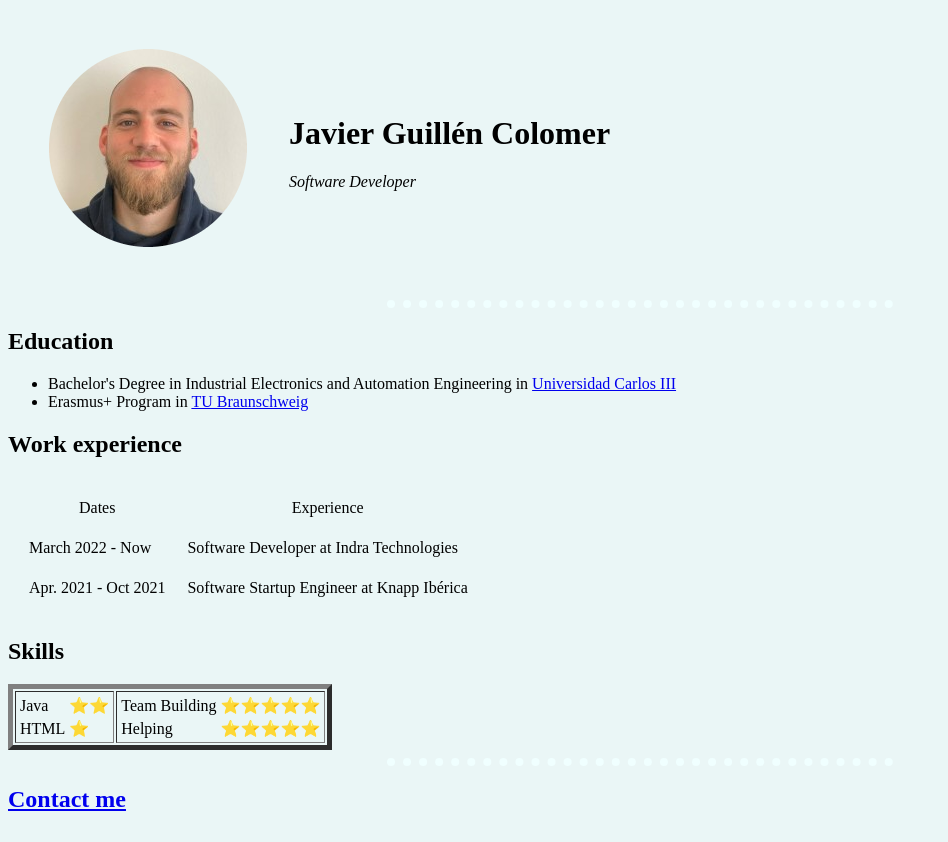
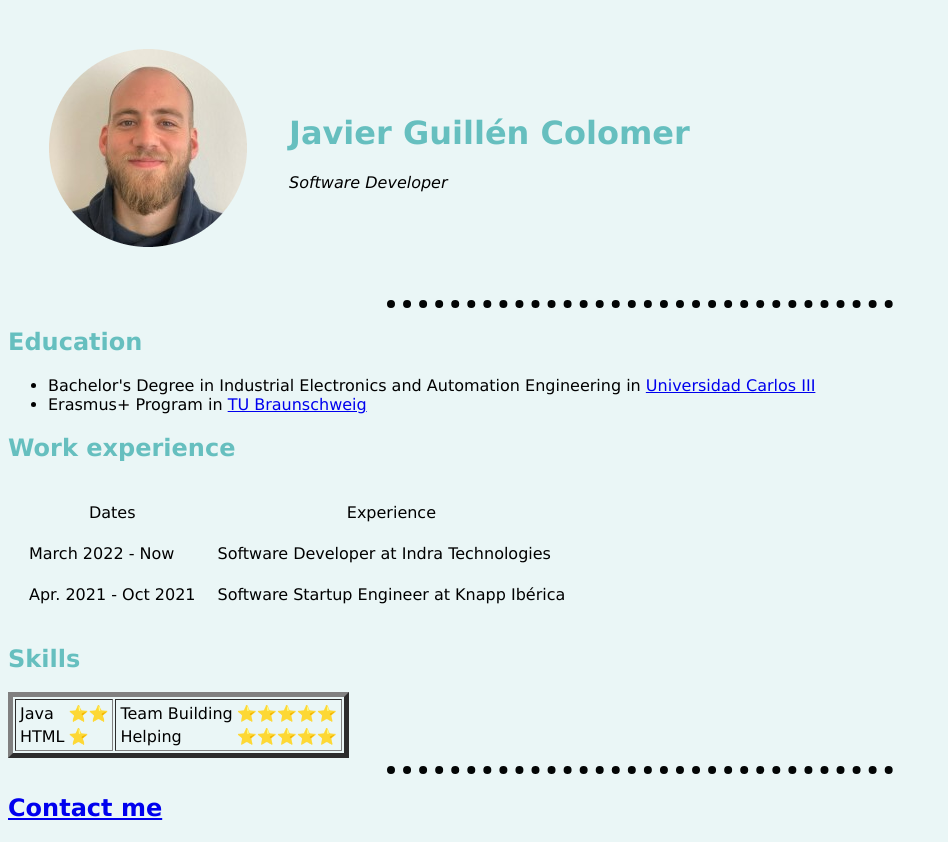
Before and after one commit to Javier-Guillen/CV, a plain HTML site: page index.html in a window 1280 px wide. Shown: the whole page, without its empty margins (0-948 px from the left). Drawn offline with Linux system fonts and the light colour scheme.

Commit message:
Added external css

```diff
--- /dev/null
+++ b/css/styles.css
@@ -0,0 +1,19 @@
+body{
+    background-color: #EAF6F6;
+    font-family: Verdana, Geneva, Tahoma, sans-serif;
+}
+
+hr{
+    background-color: #EAF6F6;
+    border-style: none;
+    border-top: dotted 8px;
+    border-color: rgb(3, 5, 5);
+    height: fit-content;
+    width: 40%;
+}
+h1{
+    color: #66BFBF;
+}
+h2{
+    color: #66BFBF;
+}
--- a/index.html
+++ b/index.html
@@ -5,20 +5,7 @@
     <meta http-equiv="X-UA-Compatible" content="IE=edge">
     <meta name="viewport" content="width=device-width, initial-scale=1.0">
     <title>&#9829; Website de Javier</title>
-    <style>
-        body{
-            background-color: #EAF6F6;
-        }
-        hr{
-            background-color: #EAF6F6;
-            border-style: none;
-            border-top: dotted 8px;
-            border-color: azure;
-            height: fit-content;
-            width: 40%;
-        }
-    </style>
-
+    <link rel="stylesheet" href="css/styles.css">
 </head>
 <body>
     <table cellspacing=40>
```
Also changed, not shown: Challenge_1.html (+1 -1 lines), contactDetails.html (+4 -1 lines).
